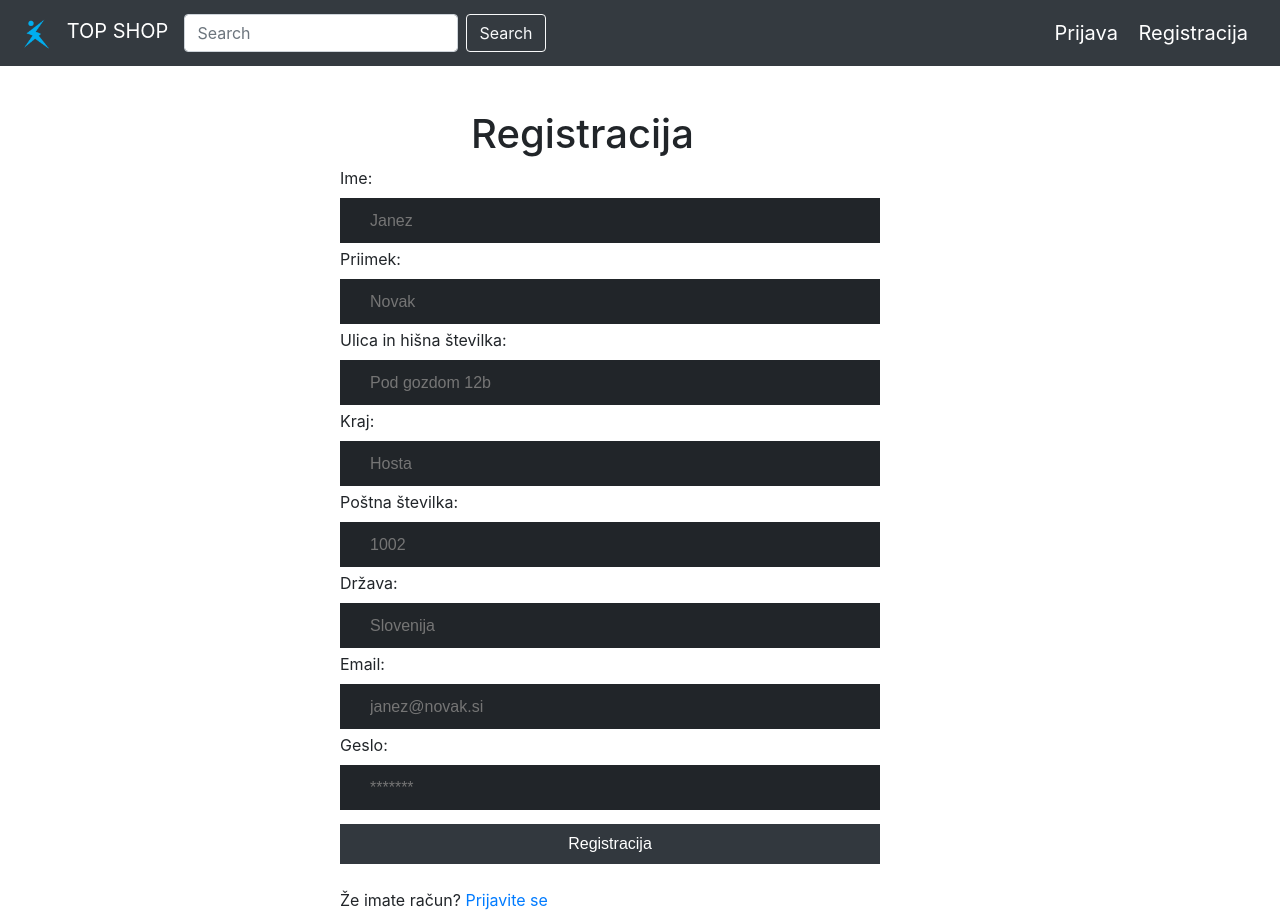
After one commit to RobertBarachini/EP_Project, a PHP site: the page made by MainApp/app/views/register/register.php in a window 1280 px wide. The commit adds this page. Run offline with PHP 8.4, Linux system fonts and the light colour scheme; the template is opened without the code that fills it, so the values that code supplies are empty; some libraries are stand-ins or nearby versions.

Commit message:
Dodajanje pogleda za prijavo in registracijo

```diff
--- a/MainApp/api/v1/config/database.php
+++ b/MainApp/api/v1/config/database.php
@@ -4,7 +4,7 @@ class Database{
   private $host = "localhost";
   private $db_name = "trgovina";
   private $username = "root";
-  private $password = "";
+  private $password = "ep";
   public $conn;
 
   // get the database connection
--- a/MainApp/app/views/layouts/header.php
+++ b/MainApp/app/views/layouts/header.php
@@ -27,11 +27,8 @@
             </form>
         </ul>
         <div>
-            <a class='navbar-brand' , href=''>
-                Login
-                <img src='' style='height: 50px; width: 50px; margin-left: 5px; border-radius: 50%;'>
-            </a>
+            <a class='navbar-brand' , href='/login'>Prijava</a>
+            <a class='navbar-brand' , href='/register'>Registracija</a>
         </div>
-
     </div>
 </nav>
--- /dev/null
+++ b/MainApp/app/views/register/register.php
@@ -0,0 +1,35 @@
+<?php include_once('app/views/layouts/header.php'); ?>
+<div class="container" xmlns="http://www.w3.org/1999/html">
+    <div class="nav-login">
+        <form name="registrationForm" class="registrationAndLoginForm">
+            <h1 class="registrationHeader">Registracija</h1>
+            <label>Ime:</label></br>
+            <input type="text" name="ime" placeholder="Janez"></br>
+
+            <label>Priimek:</label></br>
+            <input type="text" name="priimek" placeholder="Novak"></br>
+
+            <label>Ulica in hišna številka:</label></br>
+            <input type="text" name="ulica" placeholder="Pod gozdom 12b"></br>
+
+            <label>Kraj:</label></br>
+            <input type="text" name="kraj" placeholder="Hosta"></br>
+
+            <label>Poštna številka:</label></br>
+            <input type="text" name="posta" placeholder="1002"></br>
+
+            <label>Država:</label></br>
+            <input type="text" name="drzava" placeholder="Slovenija"></br>
+
+            <label>Email:</label></br>
+            <input type="text" name="email" placeholder="janez@novak.si"></br>
+
+            <label>Geslo:</label></br>
+            <input type="password" name="geslo" placeholder="*******"></br>
+
+            <button type="submit" name="submitRegistration">Registracija</button></br>
+            Že imate račun? <a href="/login">Prijavite se</a>
+        </form>
+    </div>
+</div>
+<?php include_once('app/views/layouts/footer.php'); ?>
--- a/MainApp/statics/css/style.css
+++ b/MainApp/statics/css/style.css
@@ -125,3 +125,50 @@ footer p {
 .modal-backdrop.in {
     opacity: 0.5;
 }
+
+.registrationHeader {
+    text-align: center;
+    margin-left: -115px;
+}
+
+.loginHeader {
+    text-align: center;
+    margin-left: -100px;
+}
+
+
+.registrationAndLoginForm {
+    width: 600px;
+    margin: 0 auto;
+    padding-top: 30px;
+}
+
+.registrationAndLoginForm input {
+    width: 90%;
+    height: 45px;
+    padding: 0px 5%;
+    margin-bottom: 4px;
+    border: none;
+    background-color: rgb(33, 37, 41);
+    font-family: Arial;
+    font-size: 16px;
+    color: #ffffff;
+    line-height: 40px;
+}
+
+.registrationAndLoginForm button {
+    display: block;
+    width: 90%;
+    height: 40px;
+    border: none;
+    margin-top: 10px;
+    background-color: #32383e;
+    font-family: Arial;
+    font-size: 16px;
+    color: #ffffff;
+    cursor: pointer;
+}
+
+.registrationAndLoginForm button:hover {
+    background-color: rgb(33, 37, 41);
+}
```
Also changed, not shown: MainApp/Router.php (+9 -0 lines), MainApp/app/controllers/LoginController.php (added, +16 -0 lines), MainApp/app/controllers/RegisterController.php (added, +16 -0 lines), MainApp/app/views/login/login.php (added, +17 -0 lines).
